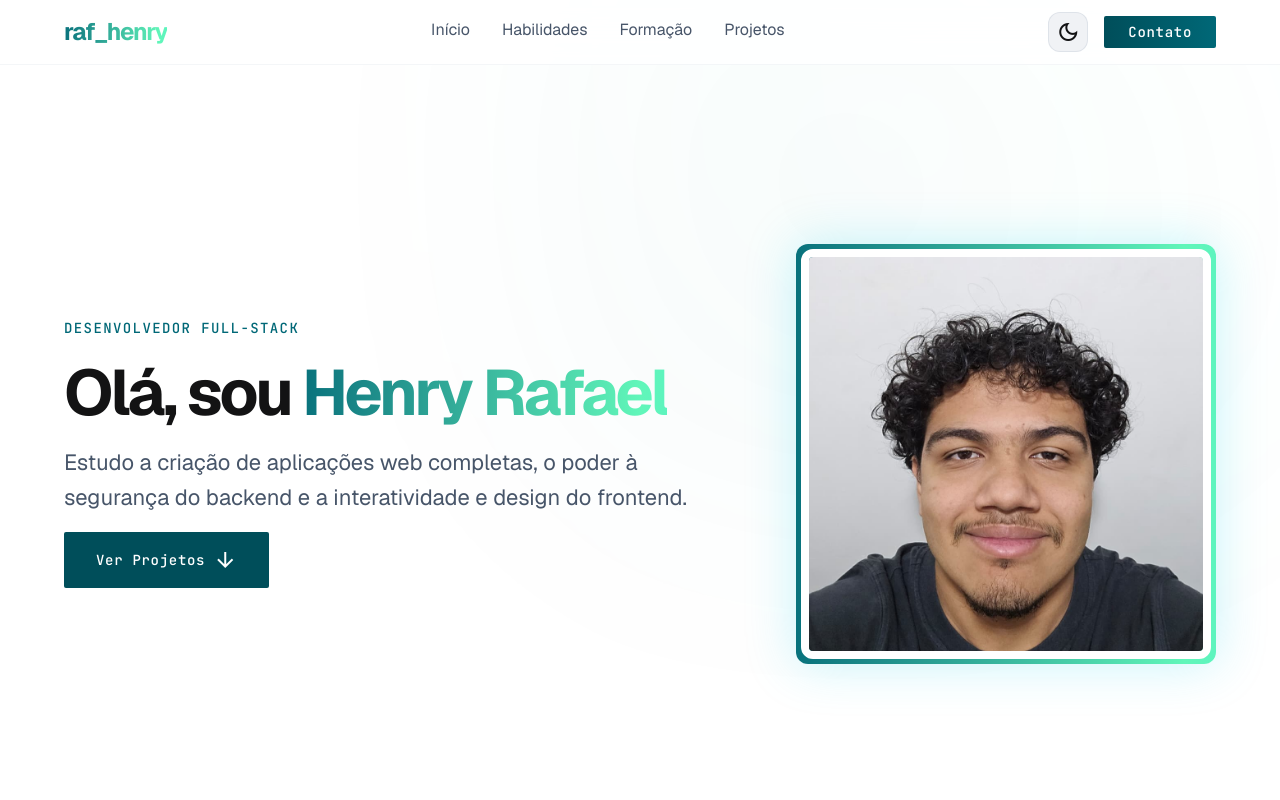
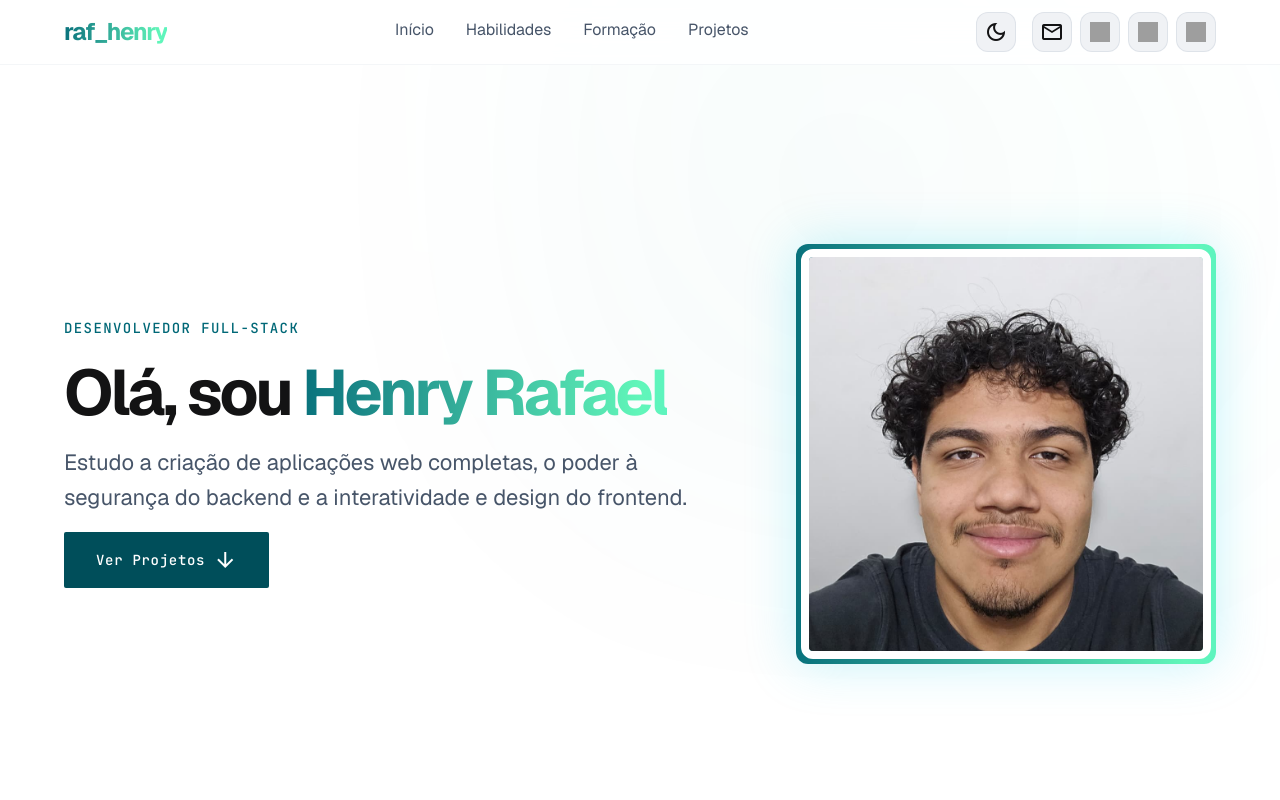
Before and after one commit to raf-henry/SitePortfolio, an Angular app: page / in a window 1280 px wide. Shown: the top 800 px of the page. Built offline with nearby package versions, Linux system fonts and the light colour scheme; grey boxes are pictures that could not be loaded.

Commit message:
feat: substitui botão de contato no header por ícones de redes sociais

```diff
--- a/src/app/app.html
+++ b/src/app/app.html
@@ -39,10 +39,32 @@
                     {{ isLightMode() ? 'dark_mode' : 'light_mode' }}
                 </span>
             </button>
-            <button (click)="contact.scrollIntoView({ behavior: 'smooth' })"
-                class="hidden md:block bg-gradient-to-r from-primary-container via-primary to-primary-container bg-[length:200%_auto] animate-gradient-pan text-on-primary font-label-md text-label-md px-6 py-2 rounded-DEFAULT transition-all duration-300 hover:scale-105 glow-effect border-none cursor-pointer">
-                Contato
-            </button>
+            <div class="hidden md:flex items-center gap-2">
+                <!-- Email -->
+                <a href="mailto:henryrbco@gmail.com"
+                    class="w-10 h-10 flex items-center justify-center rounded-full bg-surface-container hover:bg-primary/20 text-on-surface transition-all duration-300 border border-outline-variant/20 cursor-pointer"
+                    title="E-mail">
+                    <span class="material-symbols-outlined text-[20px]">mail</span>
+                </a>
+                <!-- GitHub -->
+                <a href="https://github.com/raf-henry" target="_blank" rel="noopener"
+                    class="w-10 h-10 flex items-center justify-center rounded-full bg-surface-container hover:bg-primary/20 text-on-surface transition-all duration-300 border border-outline-variant/20 cursor-pointer"
+                    title="GitHub">
+                    <img [src]="isLightMode() ? 'https://cdn.simpleicons.org/github/black' : 'https://cdn.simpleicons.org/github/white'" class="w-5 h-5" alt="GitHub" />
+                </a>
+                <!-- LinkedIn -->
+                <a href="https://www.linkedin.com/in/henryrafaelbco/" target="_blank" rel="noopener"
+                    class="w-10 h-10 flex items-center justify-center rounded-full bg-surface-container hover:bg-primary/20 text-on-surface transition-all duration-300 border border-outline-variant/20 cursor-pointer"
+                    title="LinkedIn">
+                    <img src="https://cdn.jsdelivr.net/gh/devicons/devicon/icons/linkedin/linkedin-original.svg" class="w-5 h-5" alt="LinkedIn" />
+                </a>
+                <!-- WhatsApp -->
+                <a href="https://wa.me/5562984268923" target="_blank" rel="noopener"
+                    class="w-10 h-10 flex items-center justify-center rounded-full bg-surface-container hover:bg-primary/20 text-on-surface transition-all duration-300 border border-outline-variant/20 cursor-pointer"
+                    title="WhatsApp">
+                    <img src="https://cdn.simpleicons.org/whatsapp/25D366" class="w-5 h-5" alt="WhatsApp" />
+                </a>
+            </div>
         </div>
     </div>
 </header>
```
